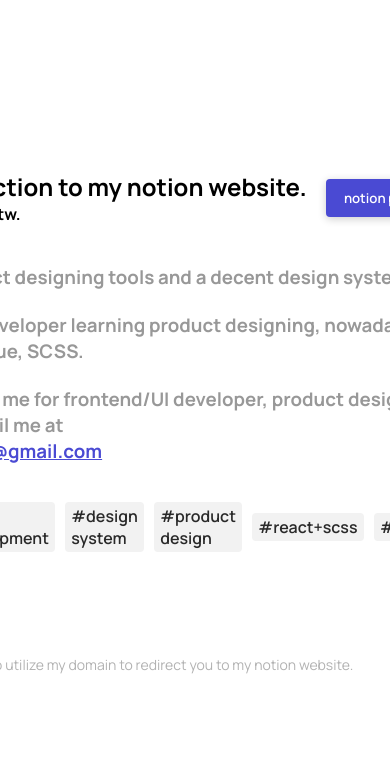
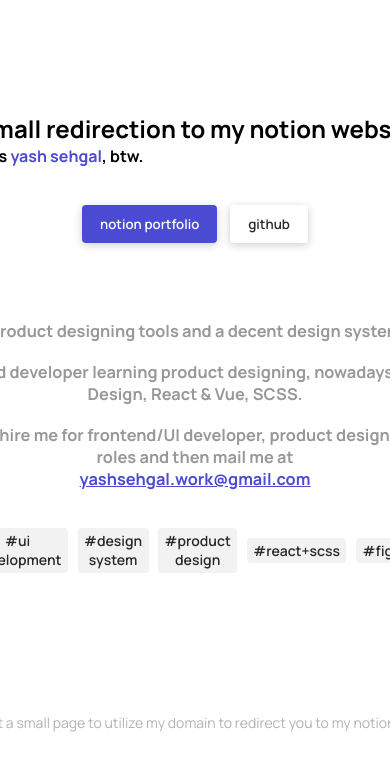
Before and after one commit to yashsehgal/personal-website, a React (Create React App) app: page / in a window 390 px wide. Shown: the top 770 px of the page. Built offline with nearby package versions, Linux system fonts and the light colour scheme.

Commit message:
style: responsiveness styling added

```diff
--- a/src/App.js
+++ b/src/App.js
@@ -35,7 +35,7 @@ export default function App() {
 						</button>
 					</div>
 				</div>
-				<div style={{ marginTop: '2.4rem', color: '#989898' }}>
+				<div className="content-wrapper" style={{ marginTop: '2.4rem', color: '#989898' }}>
 					<h3>I work with product designing tools and a decent design system developer.</h3> <br />
 					<h3>I am a frontend developer learning product designing, nowadays. I know UX/UI Design, React {"&"} Vue, SCSS.</h3> <br />
 					<h3>If you want to hire me for frontend/UI developer, product designing internship roles and then mail me at <br />
--- a/src/styles/global.css
+++ b/src/styles/global.css
@@ -86,4 +86,31 @@ a {
 .tag:hover {
   background-color: #292929;
   color: white;
+}
+
+@media screen and (max-width: 1200px) {
+  .App > .header-wrapper {
+    flex-direction: column;
+  }
+  .App > .header-wrapper > .title-wrapper {
+    margin-bottom: 2.4rem;
+  }
+  .App > .header-wrapper > .header-button-wrapper {
+    justify-content: flex-start;
+  }
+  .App > .content-wrapper {
+    font-size: 14px;
+    text-align: center;
+    padding: 2.4rem;
+  }
+  .App > .content-wrapper > .tags-wrapper {
+    width: -webkit-fit-content;
+    width: -moz-fit-content;
+    width: fit-content;
+    margin-right: auto;
+    margin-left: auto;
+  }
+  .App > .footer-wrapper {
+    text-align: center;
+  }
 }/*# sourceMappingURL=global.css.map */
--- a/src/styles/global.scss
+++ b/src/styles/global.scss
@@ -82,3 +82,32 @@ a {
 		color: white;
 	}
 }
+
+// responsive page code
+
+@media screen and (max-width: 1200px) {
+	.App {
+		> .header-wrapper {
+			flex-direction: column;
+			> .title-wrapper {
+				margin-bottom: 2.4rem;
+			}
+			> .header-button-wrapper {
+				justify-content: flex-start;
+			}
+		}
+		> .content-wrapper {
+			font-size: 14px;
+			text-align: center;
+			padding: 2.4rem;
+			> .tags-wrapper {
+				width: fit-content;
+				margin-right: auto;
+				margin-left: auto;
+			}
+		}
+		> .footer-wrapper {
+			text-align: center;
+		}
+	}
+}
```
Also changed, not shown: 1 other file (tests, documents, lock files or other folders).
